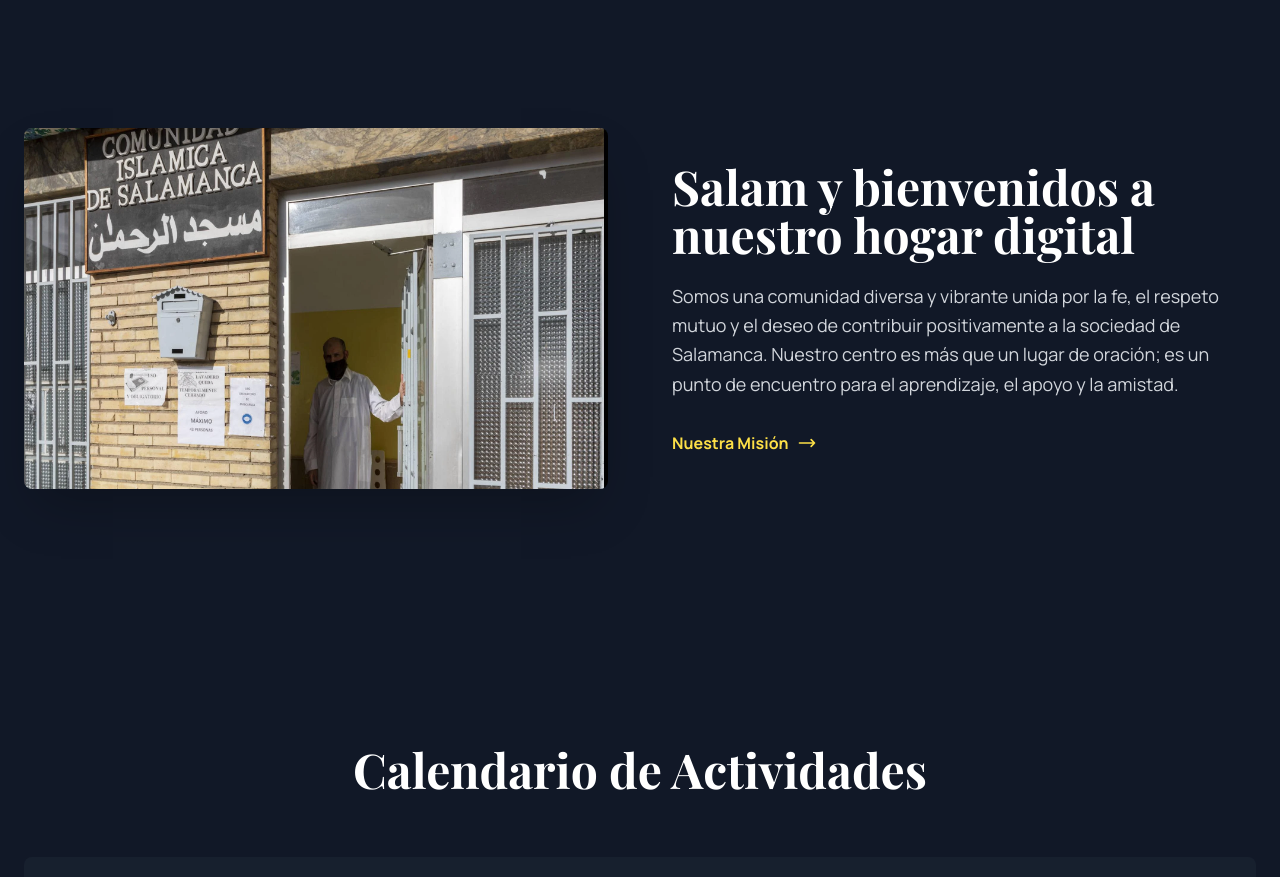
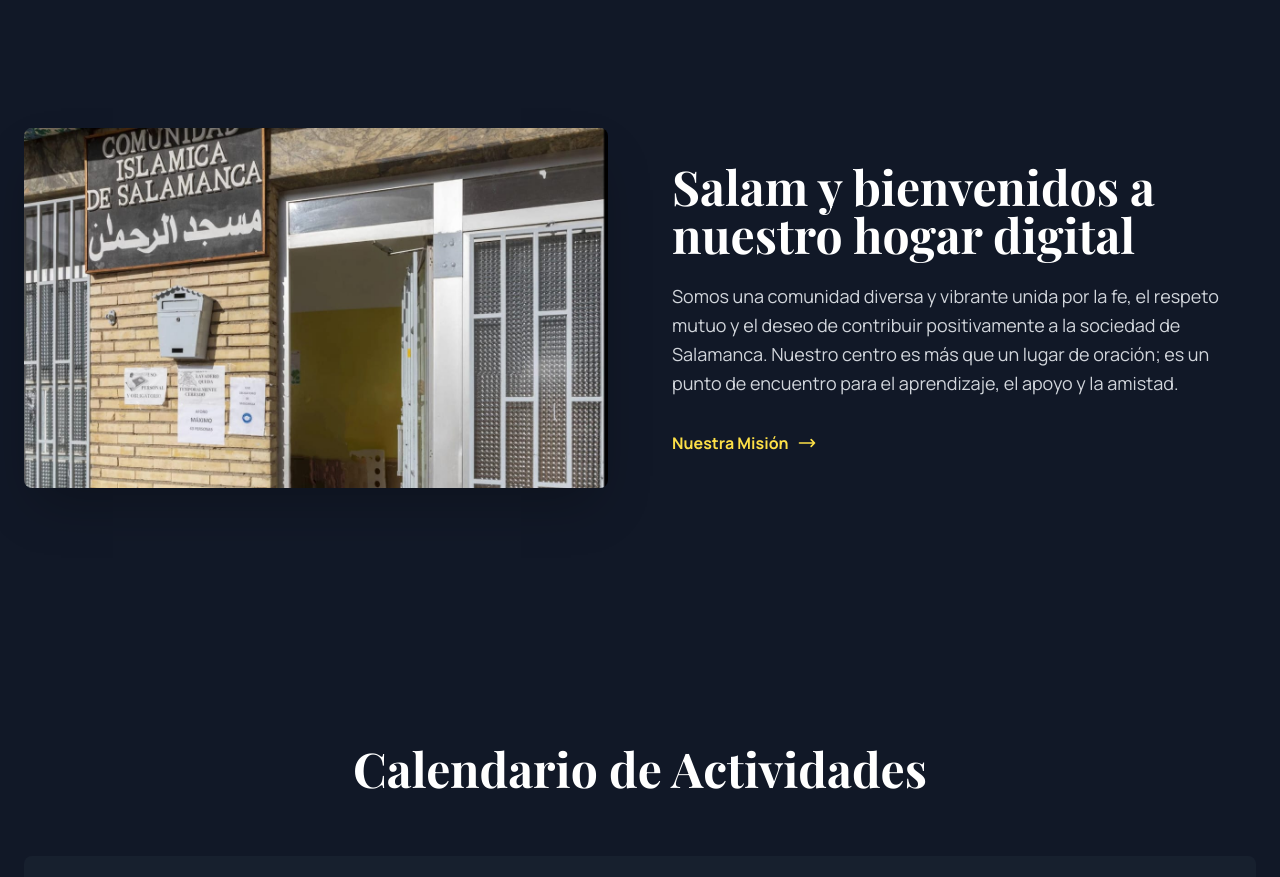
Before and after one commit to bacharoun/salamanca, a plain HTML site: page index.html in a window 1280 px wide. Shown: the part 800-1677 px from the top of the page. Drawn offline with nearby package versions, Linux system fonts and the light colour scheme.

Commit message:
Update index.html

```diff
--- a/index.html
+++ b/index.html
@@ -120,7 +120,7 @@
             <div class="container mx-auto px-6">
                 <div class="grid md:grid-cols-2 gap-16 items-center">
                     <div class="relative">
-                        <img src="images/mosque2.webp" alt="Fachada de la Mezquita de la Comunidad Islámica de Salamanca" class="relative w-full h-full object-cover rounded-lg shadow-2xl"/>
+                        <img src="mosque2.jpg" alt="Fachada de la Mezquita de la Comunidad Islámica de Salamanca" class="relative w-full h-full object-cover rounded-lg shadow-2xl"/>
                     </div>
                     <div class="welcome-text-content">
                         <h2 class="font-playfair text-4xl lg:text-5xl font-bold mb-6" data-translate="welcome.title">Salam y bienvenidos a nuestro hogar digital</h2>
```
